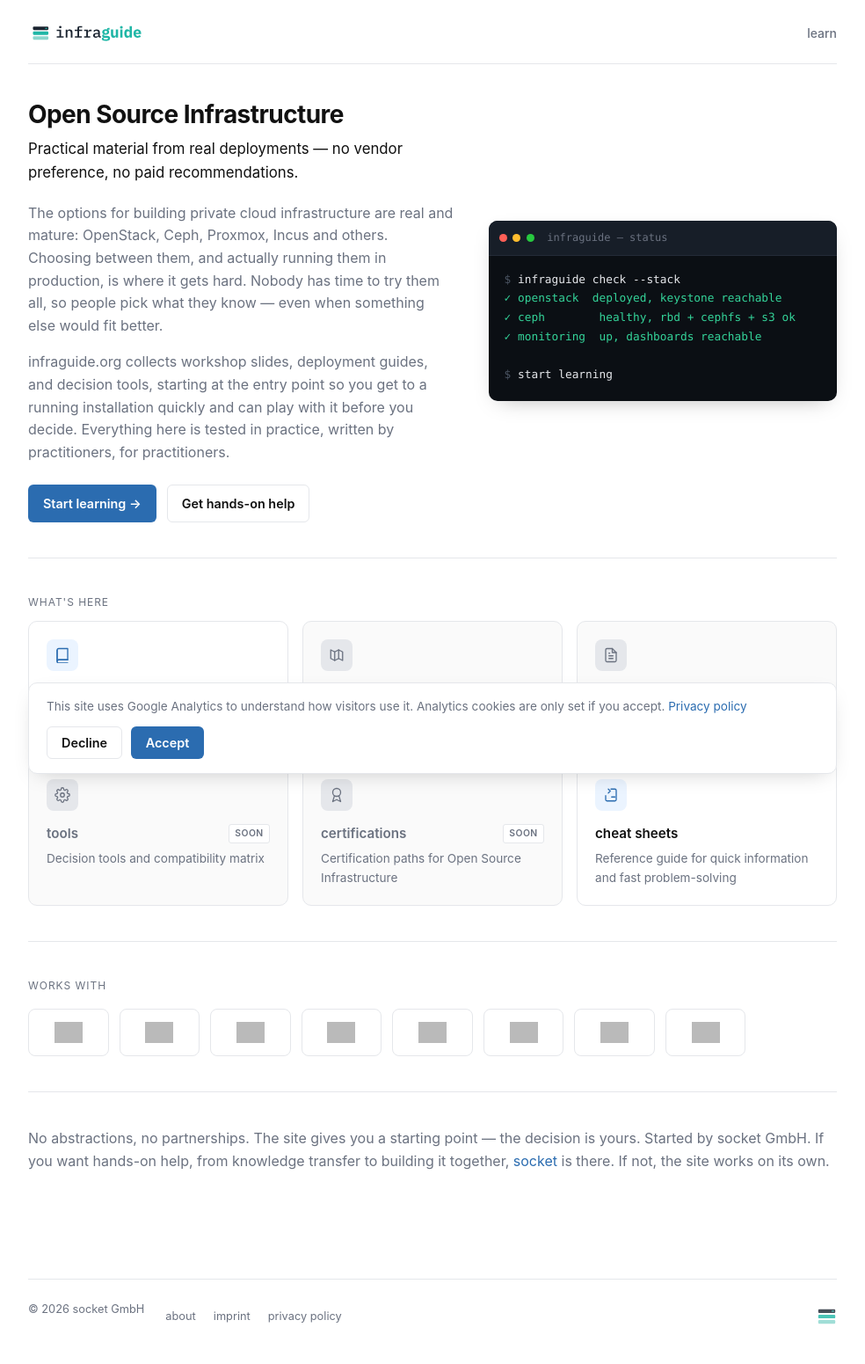
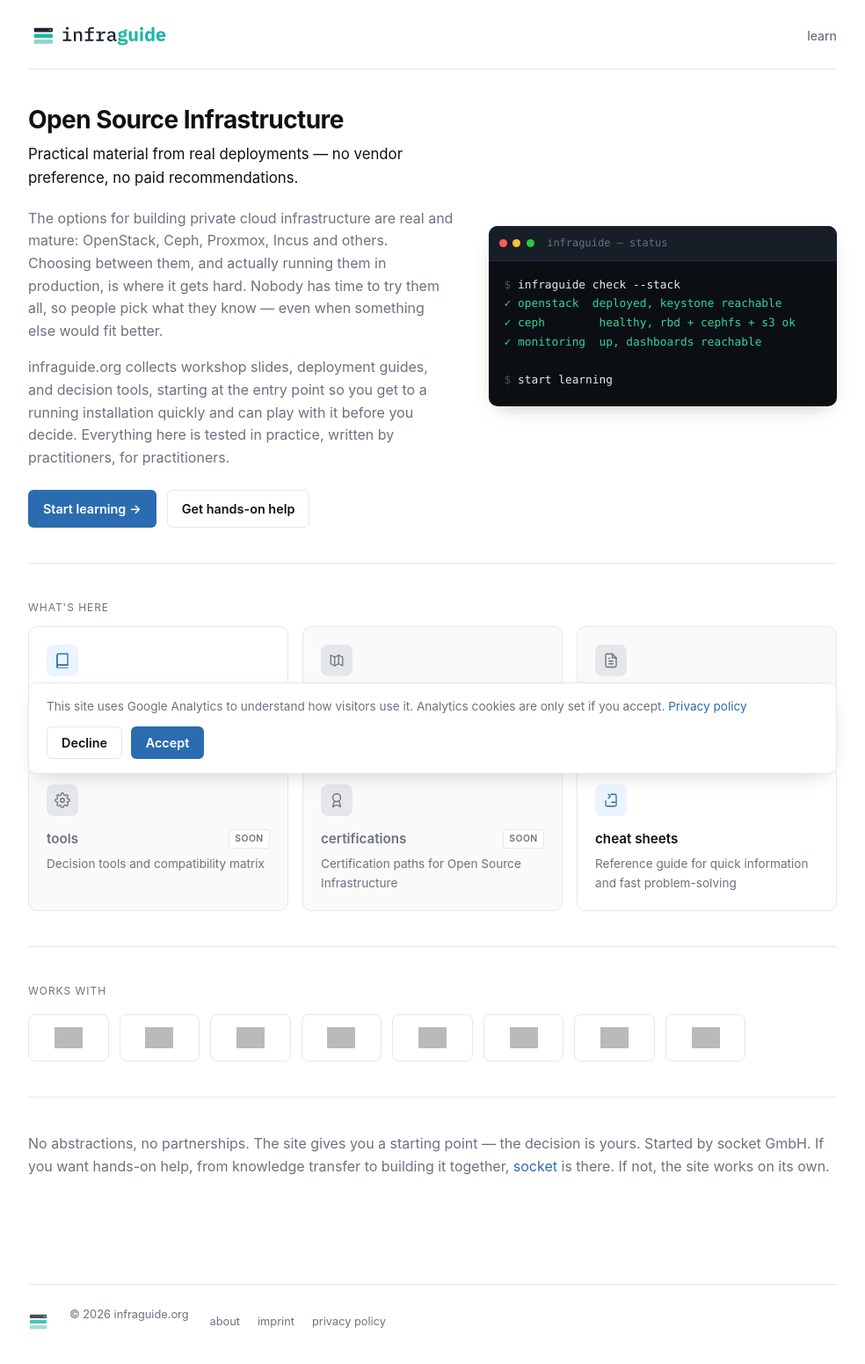
Before and after one commit to codecap/infraguide, a Jekyll site: the page built from index.md, in a window 1280 px wide, cut to the strip 0-1585 px from the top of the page. Shown: the top 1551 px of the strip at 88% size, without its empty margins (148-1132 px from the left). Built offline with Jekyll 4.4.1, drawn with Linux system fonts in a browser that asks for light colours; grey boxes are pictures that could not be loaded.

Commit message:
Resize header logo, rearrange footer to left-aligned icon/copyright/nav
Header logo bumped from 28px to 34px for more presence. Footer now
reads icon, copyright (infraguide.org), and nav links all grouped on
the left.

Co-Authored-By: Claude Sonnet 5 <noreply@anthropic.com>

```diff
--- a/_layouts/default.html
+++ b/_layouts/default.html
@@ -38,14 +38,14 @@
   <footer>
     <div class="footer-row">
       <div class="footer-left">
-        <p>&copy; {{ site.time | date: "%Y" }} socket GmbH</p>
+        <img src="{{ '/assets/logo/icon.svg' | relative_url }}" alt="" class="footer-icon">
+        <p>&copy; {{ site.time | date: "%Y" }} infraguide.org</p>
         <nav class="footer-nav">
           <a href="{{ '/about/' | relative_url }}">about</a>
           <a href="{{ '/imprint/' | relative_url }}">imprint</a>
           <a href="{{ '/privacy/' | relative_url }}">privacy policy</a>
         </nav>
       </div>
-      <img src="{{ '/assets/logo/icon.svg' | relative_url }}" alt="" class="footer-icon">
     </div>
   </footer>
 
--- a/assets/style.css
+++ b/assets/style.css
@@ -58,7 +58,7 @@ header {
 }
 
 .site-logo {
-  height: 28px;
+  height: 34px;
   width: auto;
   display: block;
 }
```
